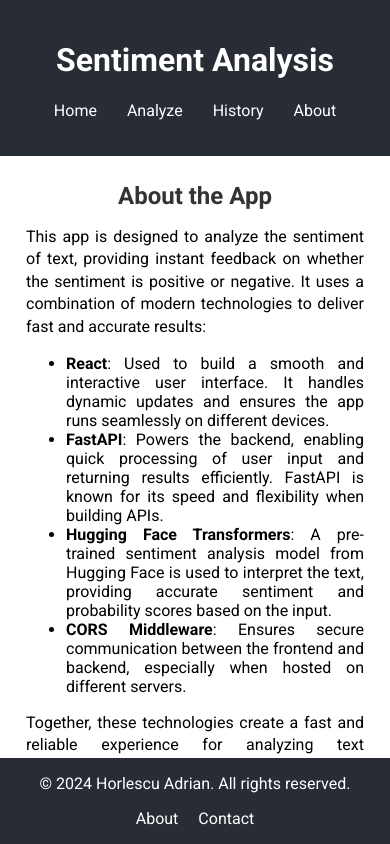
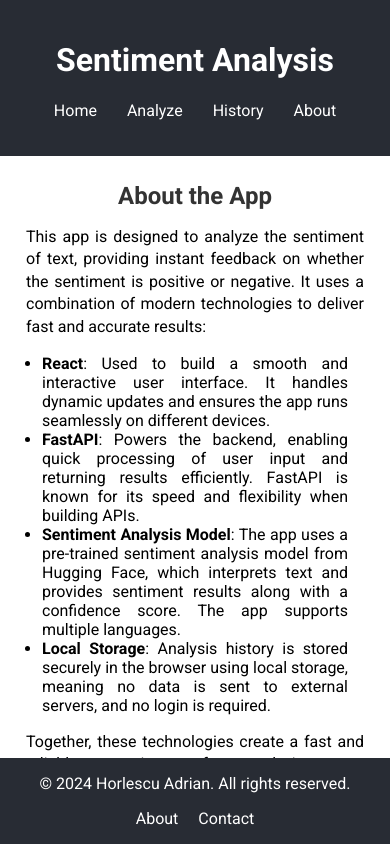
Before and after one commit to priyankapatwal/Multilingual-Sentiment-Analysis, a React (Create React App) app in the folder frontend/: page /about in a window 390 px wide. Built offline with nearby package versions, Linux system fonts and the light colour scheme.

Commit message:
Frontend - update about page

```diff
--- a/frontend/src/pages/About.css
+++ b/frontend/src/pages/About.css
@@ -4,6 +4,11 @@
     padding: 20px;
     text-align: justify;
     font-size: large;
+}
+
+.about ul {
+    padding: 0;
+    margin: 1rem;
 }
 
 .about h1 {
--- a/frontend/src/pages/About.js
+++ b/frontend/src/pages/About.js
@@ -23,15 +23,16 @@ export function About() {
                     APIs.
                 </li>
                 <li>
-                    <strong>Hugging Face Transformers</strong>: A pre-trained
-                    sentiment analysis model from Hugging Face is used to
-                    interpret the text, providing accurate sentiment and
-                    probability scores based on the input.
+                    <strong>Sentiment Analysis Model</strong>: The app uses a
+                    pre-trained sentiment analysis model from Hugging Face,
+                    which interprets text and provides sentiment results along
+                    with a confidence score. The app supports multiple
+                    languages.
                 </li>
                 <li>
-                    <strong>CORS Middleware</strong>: Ensures secure
-                    communication between the frontend and backend, especially
-                    when hosted on different servers.
+                    <strong>Local Storage</strong>: Analysis history is stored
+                    securely in the browser using local storage, meaning no data
+                    is sent to external servers, and no login is required.
                 </li>
             </ul>
             <p>
--- a/frontend/src/pages/History.css
+++ b/frontend/src/pages/History.css
@@ -18,3 +18,13 @@
     margin: 0;
     list-style-type: none;
 }
+
+/* Add media query for smartphones */
+@media (max-width: 600px) {
+    .history {
+        margin-left: 1rem;
+        margin-right: 1rem;
+        padding: 10px;
+        font-size: small;
+    }
+}
```
